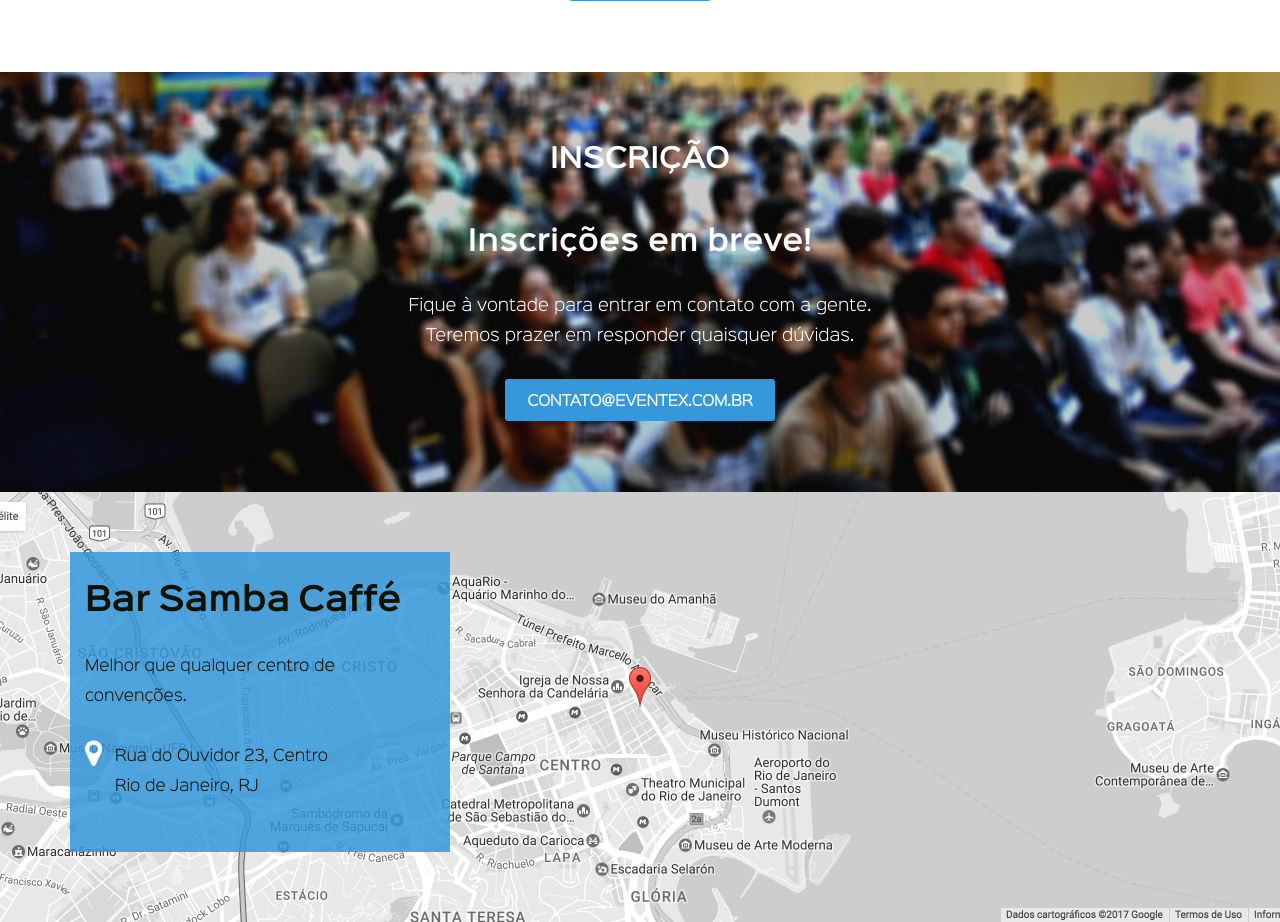
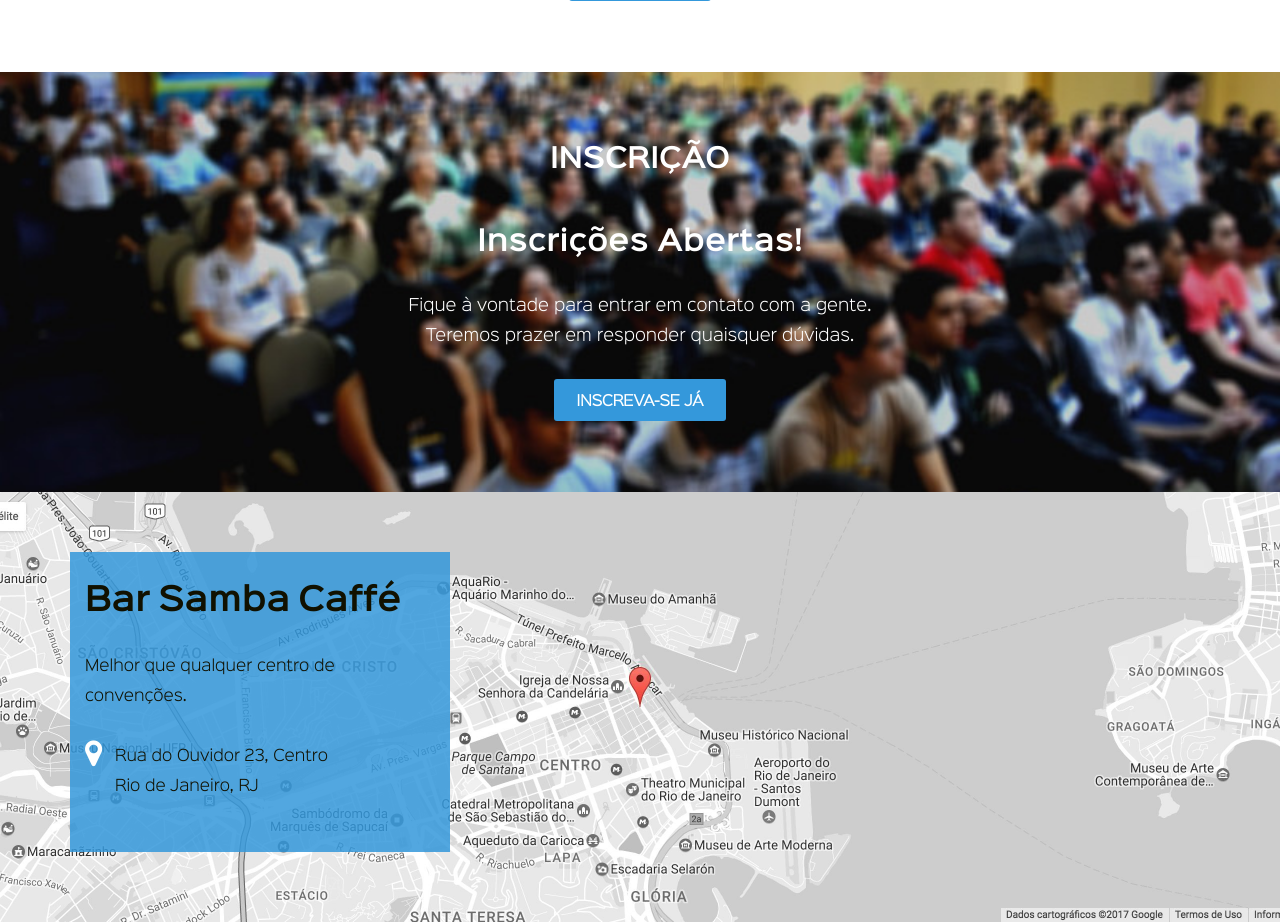
Before and after one commit to Nagatoh/eventex, a Django app: page / in a window 1280 px wide. Shown: the part 1818-2740 px from the top of the page. Run offline with Django 3.2, Linux system fonts and the light colour scheme; some libraries are stand-ins or nearby versions.

Commit message:
Habilita Inscricao

```diff
--- a/eventex/core/templates/index.html
+++ b/eventex/core/templates/index.html
@@ -109,9 +109,9 @@
             <div class="register row">
                 <div class="text-align-center row desktop-12 padding-top-2 min-h-14 container">
                 	<h2>Inscrição</h2>
-                	<h3>Inscrições em breve!</h3>
+                	<h3>Inscrições Abertas!</h3>
                     <p>Fique à vontade para entrar em contato com a gente.<br>Teremos prazer em responder quaisquer dúvidas.</p>
-                	<a class="btn-basic btn-blue" href="mailto:contato@eventex.com.br">contato@eventex.com.br</a>
+                	<a class="btn-basic btn-blue" href="/inscricao/">Inscreva-se já</a>
                 </div>
             </div>
         </section>
--- a/eventex/core/tests.py
+++ b/eventex/core/tests.py
@@ -15,3 +15,6 @@ class HomeTest(TestCase):
         """Must use index.html"""
         response = self.client.get('/')
         self.assertTemplateUsed(self.response, 'index.html')
+
+    def test_subscription_link(self):
+        self.assertContains(self.response, 'href="/inscricao/"')
```
